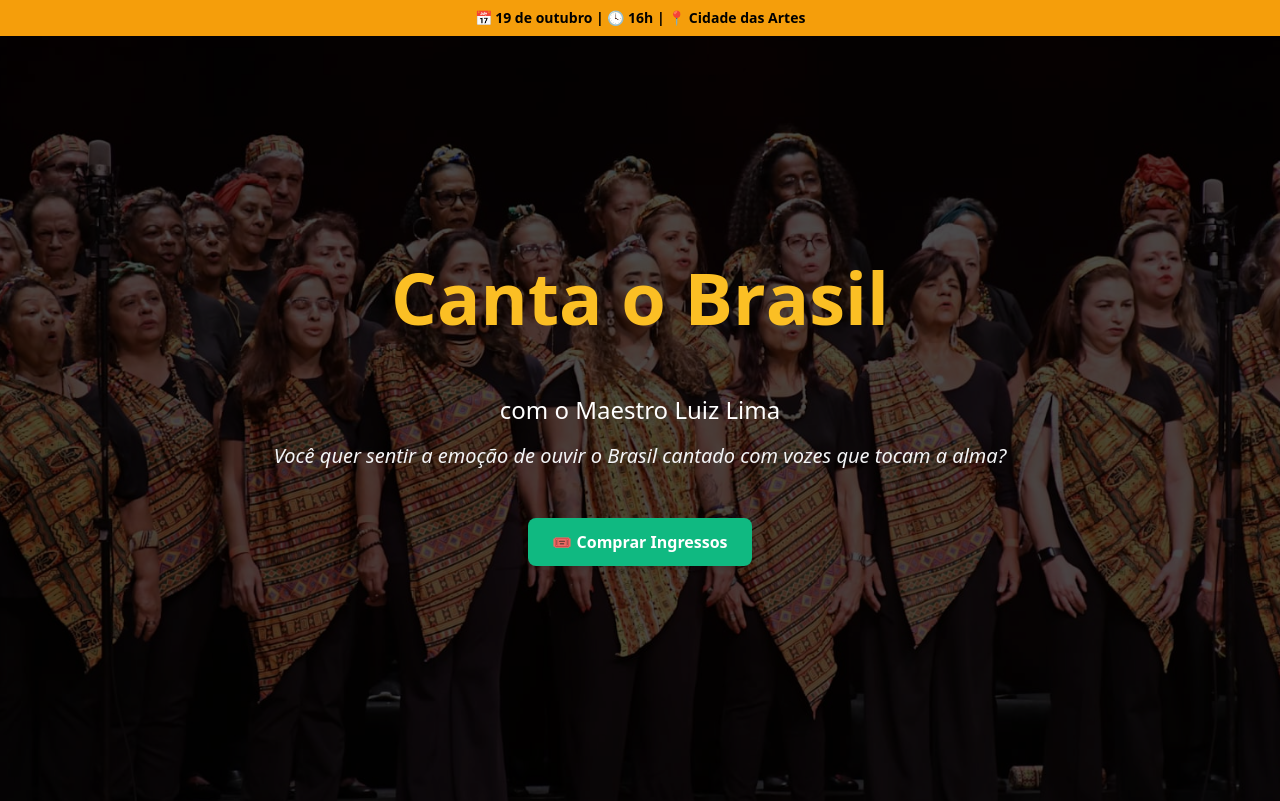
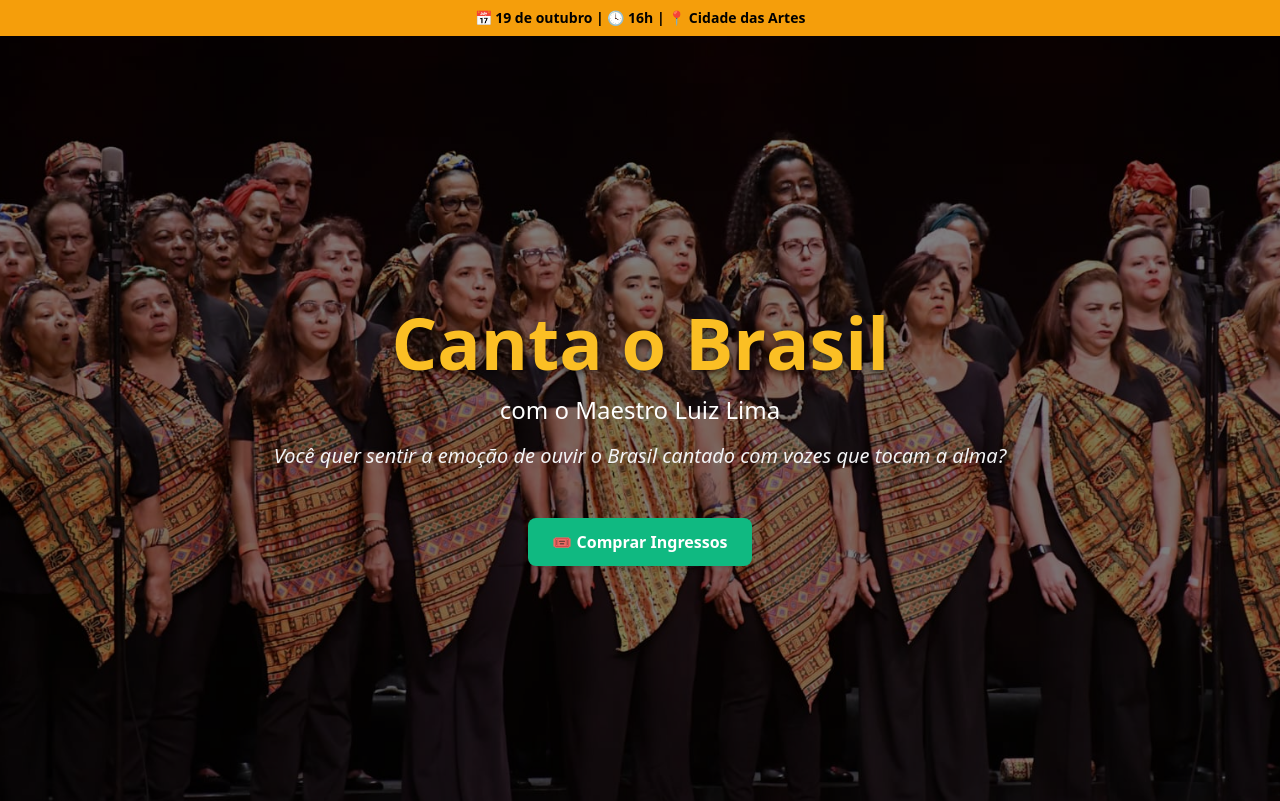
Before and after one commit to MosandosSantos/cantabrasil, a plain HTML site: page index.html in a window 1280 px wide. Shown: the top 801 px of the page. Drawn offline with nearby package versions, Linux system fonts and the light colour scheme.

Commit message:
CM_080725_03

```diff
--- a/assets/css/estilo.css
+++ b/assets/css/estilo.css
@@ -8,14 +8,6 @@
   }
 }
 
-.animate-zoomSlow {
-  animation: zoomSlow 10s ease-in-out infinite alternate;
-}
-
-.hero-title {
-  position: relative;
-  top: -45px; /* “sobe” o texto em 20px; ajuste para o valor que preferir */
-}
 
 /* Keyframes de slide + fade */
 @keyframes fadeUp {
@@ -28,25 +20,35 @@
     transform: translateY(0);
   }
 }
+/* para percorrer 100% do conteúdo */
+@keyframes scroll {
+  from { transform: translateX(0); }
+  to   { transform: translateX(-100%); }
+}
+.hero-title {
+  /* Sombra para melhorar contraste */
+  text-shadow: 0 2px 8px rgba(0, 0, 0, 0.7);
 
-/* Aplica a animação ao <h1> inteiro */
-.hero-title {
-  opacity: 0;               /* começa invisível */
-  animation: fadeUp 0.8s ease-out forwards;
-  animation-delay: 0.3s;    /* ajusta pra quando começar */
+  /* Animação de slide + fade */
+  transform: translateY(20px);
+  opacity: 0;
+  animation: fadeUp 0.8s ease-out 0.3s forwards;
+  will-change: transform, opacity;
 }
 
-/* Se quiser escalonar por letra: */
 .hero-title span {
   display: inline-block;
   opacity: 0;
   animation: fadeUp 0.6s ease-out forwards;
 }
-/* para percorrer 100% do conteúdo */
-@keyframes scroll {
-  from { transform: translateX(0); }
-  to   { transform: translateX(-100%); }
+
+.hero-subtitle {
+  /* Sombra sutil para subtítulo */
+  text-shadow: 0 1px 6px rgba(0, 0, 0, 0.5);
+
+  /* Animação de entrada ligeiramente posterior */
+  transform: translateY(10px);
+  opacity: 0;
+  animation: fadeUp 0.8s ease-out 0.5s forwards;
+  will-change: transform, opacity;
 }
-.animate-scroll {
-  animation: scroll 30s linear infinite;
-}
--- a/index.html
+++ b/index.html
@@ -118,7 +118,7 @@
     <div class="absolute inset-0 transform scale-105 animate-zoomSlow bg-top bg-cover"
       style="background-image: url('./assets/img/herocantabrasil.jpg');">
     </div>
-    <div class="absolute inset-0 bg-black bg-opacity-70 flex items-center justify-center">
+    <div class="absolute inset-0 bg-black bg-opacity-50 flex items-center justify-center">
       <div class="text-center px-6" data-aos="fade-up">
         <h1
            class="hero-title text-4xl md:text-7xl font-bold mb-4 text-yellow-400 drop-shadow-md"
```
